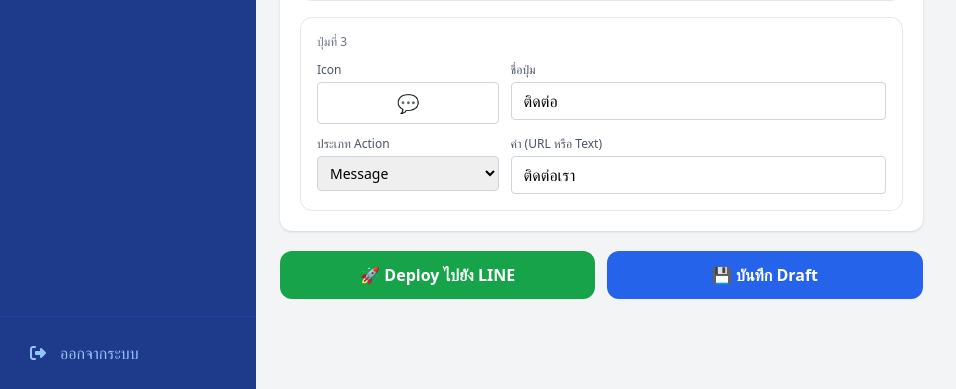
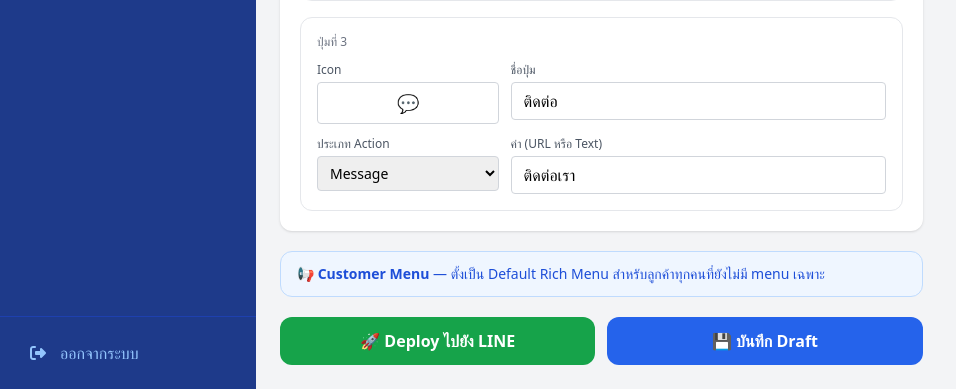
Before and after one commit to peejung3828/Hotel-booking, a FastAPI app: template backend/templates/rich_menu/editor.html in a window 1280 px wide. Shown: the part 759-1148 px from the top of the page, without its empty margins (0-956 px from the left). Run offline with FastAPI, Linux system fonts and the light colour scheme; the template is opened without the code that fills it, so the values that code supplies are empty; parts of the project's set-up code (start-up, migrations or seed data) failed here and were passed over; some libraries are stand-ins or nearby versions.

Commit message:
feat: v0.0.4_AdminRichMenu - LINE Rich Menu for admin users
- Admin/Super Admin tabs now link menu to each admin LINE ID individually
- Customer tab still sets as default rich menu (unchanged)
- Admin default buttons: Admin book, Today checkins, Booking list, Dashboard
- Super Admin default buttons: 6 buttons including Reports and Settings
- Auto-switch layout when changing tabs (customer=3, admin=4, super_admin=6)
- Show deploy result with linked user count in alert
- Add note explaining how each tab deploys

Co-Authored-By: Claude Sonnet 4.6 <noreply@anthropic.com>

```diff
--- a/backend/routers/line_rich_menu.py
+++ b/backend/routers/line_rich_menu.py
@@ -2,6 +2,8 @@ import io
 from fastapi import APIRouter, Depends, HTTPException
 from pydantic import BaseModel
 from PIL import Image, ImageDraw, ImageFont
+from sqlalchemy.ext.asyncio import AsyncSession
+from sqlalchemy import select
 
 from linebot.v3.messaging import (
     AsyncApiClient, AsyncMessagingApi, AsyncMessagingApiBlob, Configuration,
@@ -12,6 +14,8 @@ from linebot.v3.messaging.models import (
 )
 
 from backend.config import settings
+from backend.database import get_db
+from backend.models.user import AdminUser
 from backend.routers.auth import require_admin
 
 router = APIRouter()
@@ -135,6 +139,7 @@ def _generate_image(buttons: list[ButtonConfig]) -> bytes:
 async def deploy_rich_menu(
     body: DeployRequest,
     _=Depends(require_admin),
+    db: AsyncSession = Depends(get_db),
 ):
     if not settings.LINE_CHANNEL_ACCESS_TOKEN or settings.LINE_CHANNEL_ACCESS_TOKEN == "your_line_channel_access_token":
         raise HTTPException(status_code=400, detail="LINE_CHANNEL_ACCESS_TOKEN not configured")
@@ -142,9 +147,29 @@ async def deploy_rich_menu(
     if not body.buttons:
         raise HTTPException(status_code=422, detail="At least one button required")
 
+    is_admin_menu = body.tab in ("admin", "super_admin")
+
+    # For admin/super_admin menus, we need LINE IDs to link to
+    admin_line_ids: list[str] = []
+    if is_admin_menu:
+        result = await db.execute(
+            select(AdminUser.line_id).where(
+                AdminUser.is_active == True,
+                AdminUser.line_id.isnot(None),
+                AdminUser.role == body.tab if body.tab == "super_admin" else AdminUser.role.in_(["admin", "super_admin"]),
+            )
+        )
+        admin_line_ids = [row[0] for row in result.all() if row[0]]
+        if not admin_line_ids:
+            raise HTTPException(
+                status_code=422,
+                detail="ไม่พบ Admin ที่มี LINE ID — ตั้งค่า LINE ID ใน Admin Users ก่อน",
+            )
+
     buttons = body.buttons[:6]
     configuration = Configuration(access_token=settings.LINE_CHANNEL_ACCESS_TOKEN)
 
+    rich_menu_id: str = ""
     try:
         async with AsyncApiClient(configuration) as api_client:
             messaging_api = AsyncMessagingApi(api_client)
@@ -157,7 +182,7 @@ async def deploy_rich_menu(
                 size=RichMenuSize(width=CANVAS_W, height=CANVAS_H),
                 selected=True,
                 name=name,
-                chat_bar_text="เมนู",
+                chat_bar_text="เมนู Admin" if is_admin_menu else "เมนู",
                 areas=_build_areas(buttons),
             )
             result = await messaging_api.create_rich_menu(rich_menu)
@@ -171,12 +196,28 @@ async def deploy_rich_menu(
                 _headers={"Content-Type": "image/jpeg"},
             )
 
-            # 3. Set as default
-            await messaging_api.set_default_rich_menu(rich_menu_id)
+            if is_admin_menu:
+                # 3a. Link to each admin's LINE account individually
+                for line_id in admin_line_ids:
+                    try:
+                        await messaging_api.link_rich_menu_id_to_user(
+                            user_id=line_id,
+                            rich_menu_id=rich_menu_id,
+                        )
+                    except Exception:
+                        pass  # skip invalid/blocked LINE IDs silently
+            else:
+                # 3b. Set as default for all users (customer menu)
+                await messaging_api.set_default_rich_menu(rich_menu_id)
 
     except HTTPException:
         raise
     except Exception as e:
         raise HTTPException(status_code=502, detail=f"LINE API error: {str(e)}")
 
-    return {"rich_menu_id": rich_menu_id, "name": name, "buttons": n}
+    return {
+        "rich_menu_id": rich_menu_id,
+        "name": name,
+        "buttons": n,
+        "linked_users": len(admin_line_ids) if is_admin_menu else None,
+    }
--- a/backend/templates/rich_menu/editor.html
+++ b/backend/templates/rich_menu/editor.html
@@ -39,6 +39,9 @@
         <!-- Buttons rendered by JS -->
       </div>
     </div>
+
+    <!-- Deploy info note -->
+    <div id="deployNote" class="bg-blue-50 border border-blue-200 rounded-xl px-4 py-3 text-sm text-blue-700"></div>
 
     <!-- Deploy -->
     <div class="flex gap-3">
@@ -88,18 +91,30 @@
       { label: 'ติดต่อ', icon: '💬', action: 'message', value: 'ติดต่อเรา' },
     ],
     admin: [
+      { label: 'Admin จอง', icon: '✍️', action: 'uri', value: '/cms/bookings/create' },
       { label: 'เช็คอินวันนี้', icon: '🏠', action: 'message', value: 'เช็คอินวันนี้' },
-      { label: 'จัดการ', icon: '⚙️', action: 'uri', value: '/cms/dashboard' },
-      { label: 'แจ้งเตือน', icon: '🔔', action: 'message', value: 'การแจ้งเตือน' },
+      { label: 'รายการจอง', icon: '📋', action: 'uri', value: '/cms/bookings' },
+      { label: 'Dashboard', icon: '📊', action: 'uri', value: '/cms/dashboard' },
     ],
     super_admin: [
+      { label: 'Admin จอง', icon: '✍️', action: 'uri', value: '/cms/bookings/create' },
+      { label: 'เช็คอินวันนี้', icon: '🏠', action: 'message', value: 'เช็คอินวันนี้' },
+      { label: 'รายการจอง', icon: '📋', action: 'uri', value: '/cms/bookings' },
       { label: 'Dashboard', icon: '📊', action: 'uri', value: '/cms/dashboard' },
-      { label: 'รายงาน', icon: '📈', action: 'message', value: 'รายงาน' },
+      { label: 'รายงาน', icon: '📈', action: 'uri', value: '/cms/reports' },
       { label: 'ตั้งค่า', icon: '⚙️', action: 'uri', value: '/cms/settings' },
     ],
   };
 
   const configs = JSON.parse(JSON.stringify(defaultButtons));
+
+  const deployNotes = {
+    customer: '📢 <b>Customer Menu</b> — ตั้งเป็น Default Rich Menu สำหรับลูกค้าทุกคนที่ยังไม่มี menu เฉพาะ',
+    admin: '🔒 <b>Admin Menu</b> — ผูกกับ LINE ID ของ Admin ทุกคน (ต้องตั้ง LINE ID ใน Admin Users ก่อน) ปุ่มเปิด CMS ใน LINE browser',
+    super_admin: '⭐ <b>Super Admin Menu</b> — ผูกเฉพาะกับ Super Admin (ต้องตั้ง LINE ID ใน Admin Users ก่อน)',
+  };
+
+  const defaultLayouts = { customer: 3, admin: 4, super_admin: 6 };
 
   function selectTab(tab) {
     currentTab = tab;
@@ -110,8 +125,10 @@
     const el = document.getElementById(`tab-${tab}`);
     el.classList.add('bg-blue-600', 'text-white');
     el.classList.remove('text-gray-600', 'hover:bg-gray-100');
-    renderButtonConfigs();
-    renderPreview();
+    document.getElementById('deployNote').innerHTML = deployNotes[tab] || '';
+
+    // Switch layout to match tab default
+    selectLayout(defaultLayouts[tab] || 3);
   }
 
   function selectLayout(n) {
@@ -188,13 +205,32 @@
   }
 
   async function deployRichMenu() {
-    const res = await apiFetch('/api/line/rich-menu/deploy', {
-      method: 'POST',
-      headers: { 'Content-Type': 'application/json' },
-      body: JSON.stringify({ tab: currentTab, buttons: configs[currentTab].slice(0, currentLayout) }),
-    });
-    if (res && res.ok) { alert('✅ Deploy สำเร็จ!'); }
-    else { alert('❌ Deploy ล้มเหลว (ตรวจสอบ LINE credentials)'); }
+    const btn = document.querySelector('button[onclick="deployRichMenu()"]');
+    btn.textContent = '⏳ กำลัง Deploy...';
+    btn.disabled = true;
+
+    try {
+      const res = await apiFetch('/api/line/rich-menu/deploy', {
+        method: 'POST',
+        headers: { 'Content-Type': 'application/json' },
+        body: JSON.stringify({ tab: currentTab, buttons: configs[currentTab].slice(0, currentLayout) }),
+      });
+
+      if (res && res.ok) {
+        const data = await res.json();
+        if (data.linked_users != null) {
+          alert(`✅ Deploy สำเร็จ!\nผูก Rich Menu กับ Admin ${data.linked_users} คนแล้ว\nID: ${data.rich_menu_id}`);
+        } else {
+          alert(`✅ Deploy สำเร็จ!\nตั้งเป็น Default Rich Menu แล้ว\nID: ${data.rich_menu_id}`);
+        }
+      } else {
+        const err = res ? await res.json() : {};
+        alert(`❌ Deploy ล้มเหลว\n${err.detail || 'ตรวจสอบ LINE credentials'}`);
+      }
+    } finally {
+      btn.textContent = '🚀 Deploy ไปยัง LINE';
+      btn.disabled = false;
+    }
   }
 
   function saveConfig() {
@@ -206,6 +242,7 @@
   const saved = localStorage.getItem('richMenuConfig');
   if (saved) { Object.assign(configs, JSON.parse(saved)); }
 
+  document.getElementById('deployNote').innerHTML = deployNotes[currentTab] || '';
   renderButtonConfigs();
   renderPreview();
 </script>
```
